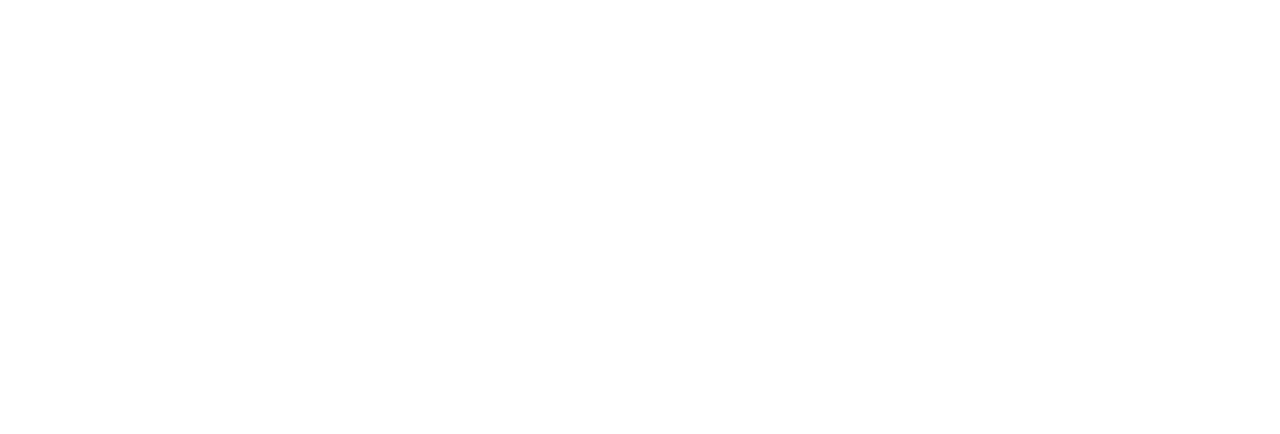
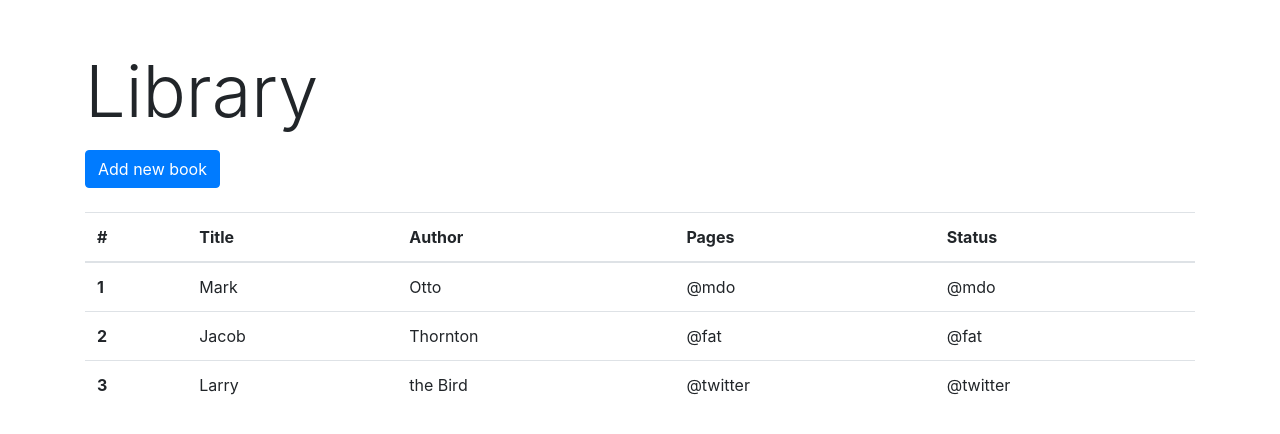
Before and after one commit to artemchepak/TOP_JS_Library, a plain HTML site: page index.html in a window 1280 px wide. Drawn offline with nearby package versions, Linux system fonts and the light colour scheme.

Commit message:
add page structure

```diff
--- a/index.html
+++ b/index.html
@@ -1,11 +1,88 @@
 <!DOCTYPE html>
 <html lang="en">
+
 <head>
   <meta charset="UTF-8">
   <meta name="viewport" content="width=device-width, initial-scale=1.0">
-  <title>Document</title>
+  <link rel="stylesheet" href="https://cdn.jsdelivr.net/npm/bootstrap@4.0.0/dist/css/bootstrap.min.css"
+    integrity="sha384-Gn5384xqQ1aoWXA+058RXPxPg6fy4IWvTNh0E263XmFcJlSAwiGgFAW/dAiS6JXm" crossorigin="anonymous">
+  <title>TOP JS Library</title>
 </head>
+
 <body>
-<script src="script.js"></script>
+  <div class="container">
+    <h1 class="display-3 mb-3 mt-5">Library</h1>
+
+    <button type="button" class="btn btn-primary mb-4" data-toggle="modal" data-target="#exampleModal">
+      Add new book
+    </button>
+
+    <!-- Modal -->
+    <div class="modal fade" id="exampleModal" tabindex="-1" role="dialog" aria-labelledby="exampleModalLabel"
+      aria-hidden="true">
+      <div class="modal-dialog" role="document">
+        <div class="modal-content">
+          <div class="modal-header">
+            <button type="button" class="close" data-dismiss="modal" aria-label="Close">
+              <span aria-hidden="true">&times;</span>
+            </button>
+          </div>
+          <div class="modal-body">
+            ...
+          </div>
+          <div class="modal-footer">
+            <button type="button" class="btn btn-primary">Add book</button>
+          </div>
+        </div>
+      </div>
+    </div>
+
+    <table class="table">
+      <thead>
+        <tr>
+          <th scope="col">#</th>
+          <th scope="col">Title</th>
+          <th scope="col">Author</th>
+          <th scope="col">Pages</th>
+          <th scope="col">Status</th>
+        </tr>
+      </thead>
+      <tbody>
+        <tr>
+          <th scope="row">1</th>
+          <td>Mark</td>
+          <td>Otto</td>
+          <td>@mdo</td>
+          <td>@mdo</td>
+        </tr>
+        <tr>
+          <th scope="row">2</th>
+          <td>Jacob</td>
+          <td>Thornton</td>
+          <td>@fat</td>
+          <td>@fat</td>
+        </tr>
+        <tr>
+          <th scope="row">3</th>
+          <td>Larry</td>
+          <td>the Bird</td>
+          <td>@twitter</td>
+          <td>@twitter</td>
+        </tr>
+      </tbody>
+    </table>
+  </div>
+
+  <script src="script.js"></script>
+  <script src="https://code.jquery.com/jquery-3.2.1.slim.min.js"
+    integrity="sha384-KJ3o2DKtIkvYIK3UENzmM7KCkRr/rE9/Qpg6aAZGJwFDMVNA/GpGFF93hXpG5KkN"
+    crossorigin="anonymous"></script>
+  <script src="https://cdn.jsdelivr.net/npm/popper.js@1.12.9/dist/umd/popper.min.js"
+    integrity="sha384-ApNbgh9B+Y1QKtv3Rn7W3mgPxhU9K/ScQsAP7hUibX39j7fakFPskvXusvfa0b4Q"
+    crossorigin="anonymous"></script>
+  <script src="https://cdn.jsdelivr.net/npm/bootstrap@4.0.0/dist/js/bootstrap.min.js"
+    integrity="sha384-JZR6Spejh4U02d8jOt6vLEHfe/JQGiRRSQQxSfFWpi1MquVdAyjUar5+76PVCmYl"
+    crossorigin="anonymous"></script>
 </body>
+
 </html>
```
